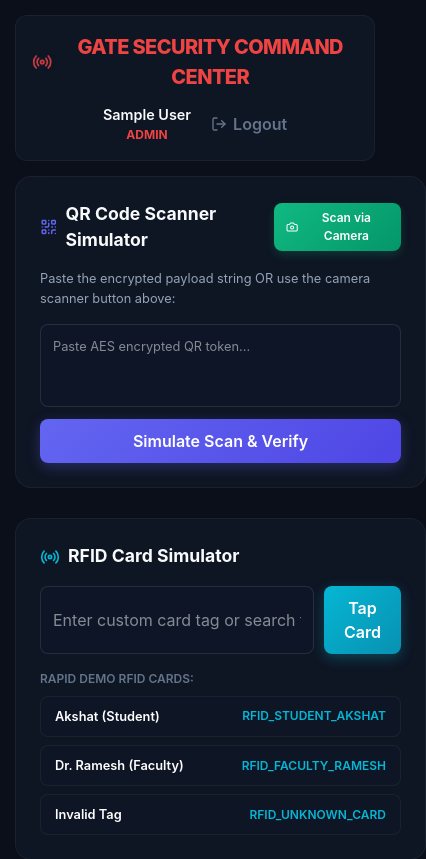
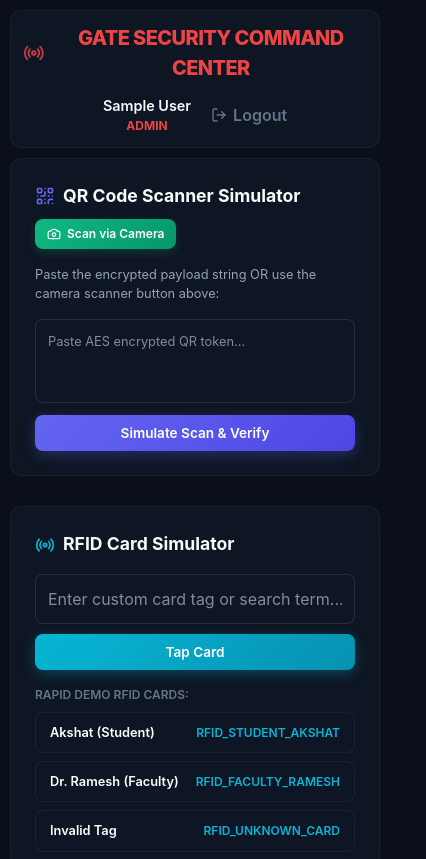
Before and after one commit to akshatajmera7/dadu-gatepass, a Next.js app in the folder frontend/: page /gate in a window 390 px wide. Shown: the top 859 px of the page, 426 px wide, since content can reach past the window. Built offline with nearby package versions, Linux system fonts and the light colour scheme; no server answers; sample sign-in values are in the browser's storage.

Commit message:
feat: make admin page and gate page responsive on mobile and polish CSS rules

```diff
--- a/frontend/src/app/admin/page.tsx
+++ b/frontend/src/app/admin/page.tsx
@@ -157,14 +157,7 @@ export default function AdminPortal() {
     <div style={{ minHeight: '100vh', display: 'flex', flexDirection: 'column', boxSizing: 'border-box' }}>
 
       {/* Navbar */}
-      <header className="glass-panel" style={{
-        display: 'flex',
-        alignItems: 'center',
-        justifyContent: 'space-between',
-        padding: '16px 32px',
-        margin: '20px 30px',
-        borderRadius: '12px'
-      }}>
+      <header className="glass-panel navbar-header">
         <div style={{ display: 'flex', alignItems: 'center', gap: '8px' }}>
           <Shield size={24} style={{ color: '#6366f1' }} />
           <span style={{ fontSize: '1.25rem', fontWeight: 800, letterSpacing: '-0.03em' }}>V-GATE ADMIN CONSOLE</span>
@@ -184,7 +177,7 @@ export default function AdminPortal() {
       </header>
 
       {/* Navigation tabs */}
-      <div style={{ display: 'flex', gap: '10px', margin: '0 30px 20px 30px' }}>
+      <div className="admin-tabs" style={{ display: 'flex', gap: '10px', margin: '0 30px 20px 30px' }}>
         <button
           onClick={() => setActiveTab('inbox')}
           style={{
@@ -195,7 +188,8 @@ export default function AdminPortal() {
             cursor: 'pointer',
             backgroundColor: activeTab === 'inbox' ? '#6366f1' : 'rgba(255,255,255,0.05)',
             color: activeTab === 'inbox' ? 'white' : '#94a3b8',
-            transition: 'all 0.2s'
+            transition: 'all 0.2s',
+            whiteSpace: 'nowrap' as any
           }}
         >
           Approval Inbox
@@ -239,7 +233,7 @@ export default function AdminPortal() {
       </div>
 
       {/* Main Area */}
-      <main style={{ flex: 1, margin: '0 30px 30px 30px', display: 'flex', flexDirection: 'column' }}>
+      <main style={{ flex: 1, margin: '0 30px 30px 30px', display: 'flex', flexDirection: 'column' }} className="admin-main">
 
         {error && (
           <div style={{
@@ -285,7 +279,7 @@ export default function AdminPortal() {
                       boxSizing: 'border-box'
                     }}
                   >
-                    <div style={{ display: 'flex', justifyContent: 'space-between', alignItems: 'flex-start' }}>
+                    <div className="pass-card-row" style={{ display: 'flex', justifyContent: 'space-between', alignItems: 'flex-start' }}>
                       <div>
                         <div style={{ fontWeight: 700, fontSize: '1.05rem', marginBottom: '4px' }}>
                           {pass.user?.name || 'Applicant'}
@@ -315,7 +309,7 @@ export default function AdminPortal() {
                     </div>
 
                     {/* Decision row */}
-                    <div style={{ display: 'flex', gap: '10px', alignItems: 'center', marginTop: '6px' }}>
+                    <div className="pass-card-actions" style={{ display: 'flex', gap: '10px', alignItems: 'center', marginTop: '6px' }}>
                       <input
                         type="text"
                         className="input-field"
@@ -399,7 +393,7 @@ export default function AdminPortal() {
                 />
               </div>
 
-              <div style={{ display: 'grid', gridTemplateColumns: '1fr 1fr', gap: '12px' }}>
+              <div className="date-grid-row" style={{ display: 'grid', gridTemplateColumns: '1fr 1fr', gap: '12px' }}>
                 <div style={{ display: 'flex', flexDirection: 'column', gap: '6px' }}>
                   <label style={{ fontSize: '0.85rem', color: '#94a3b8' }}>Start Date</label>
                   <input
@@ -509,7 +503,7 @@ export default function AdminPortal() {
                     <Sparkles size={16} style={{ color: '#06b6d4' }} /> Student Profile Found in SWD
                   </h3>
 
-                  <div style={{ display: 'grid', gridTemplateColumns: '1fr 1fr', gap: '12px', fontSize: '0.85rem', marginBottom: '16px' }}>
+                  <div className="swd-grid" style={{ display: 'grid', gridTemplateColumns: '1fr 1fr', gap: '12px', fontSize: '0.85rem', marginBottom: '16px' }}>
                     <div>
                       <span style={{ color: '#64748b' }}>Name:</span> <strong style={{ color: 'white' }}>{swdStudent.user?.name}</strong>
                     </div>
--- a/frontend/src/app/globals.css
+++ b/frontend/src/app/globals.css
@@ -173,4 +173,99 @@ body {
   .qr-panel-content button {
     margin: 16px auto 0 auto !important;
   }
+
+  /* Admin page: tab nav wraps */
+  .admin-tabs {
+    flex-wrap: wrap;
+    margin: 0 15px 15px 15px !important;
+    gap: 8px !important;
+  }
+
+  .admin-main {
+    margin: 0 15px 15px 15px !important;
+  }
+
+  /* Date grids stack on mobile */
+  .date-grid-row {
+    grid-template-columns: 1fr !important;
+  }
+
+  /* Pass card actions stack */
+  .pass-card-row {
+    flex-direction: column !important;
+    align-items: flex-start !important;
+    gap: 10px !important;
+  }
+
+  .pass-card-actions {
+    flex-direction: column !important;
+    width: 100% !important;
+    gap: 8px !important;
+  }
+
+  .pass-card-actions input {
+    width: 100% !important;
+  }
+
+  .pass-card-actions button {
+    width: 100% !important;
+    justify-content: center !important;
+  }
+
+  /* SWD student grid */
+  .swd-grid {
+    grid-template-columns: 1fr !important;
+  }
+
+  /* Gate page: scanner & RFID buttons */
+  .scanner-header {
+    flex-direction: column !important;
+    gap: 10px !important;
+    align-items: flex-start !important;
+  }
+
+  .rfid-custom-row {
+    flex-direction: column !important;
+    gap: 10px !important;
+  }
+
+  .rfid-custom-row button {
+    width: 100% !important;
+  }
+
+  /* Log card stacks on narrow screens */
+  .log-card {
+    flex-direction: column !important;
+    align-items: flex-start !important;
+    gap: 8px !important;
+  }
+
+  .log-card > div:last-child {
+    align-items: flex-start !important;
+    text-align: left !important;
+    flex-direction: row !important;
+    gap: 10px !important;
+  }
 }
+
+/* Extra small screens */
+@media (max-width: 420px) {
+  .navbar-header {
+    padding: 12px;
+    margin: 10px;
+  }
+
+  .dashboard-grid {
+    margin: 0 10px 10px 10px;
+    gap: 15px;
+  }
+
+  .glass-panel {
+    border-radius: 12px;
+  }
+
+  .glow-button {
+    padding: 8px 14px;
+    font-size: 0.85rem;
+  }
+}
```
